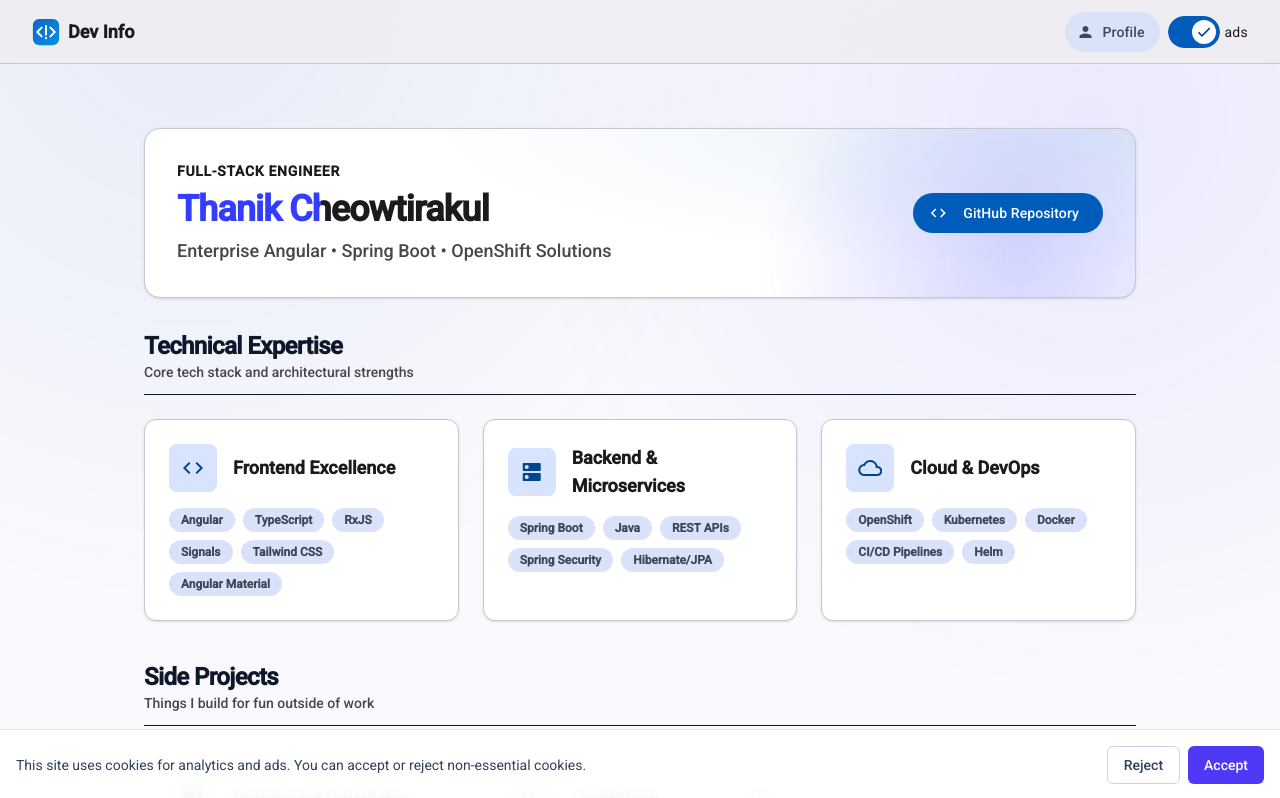
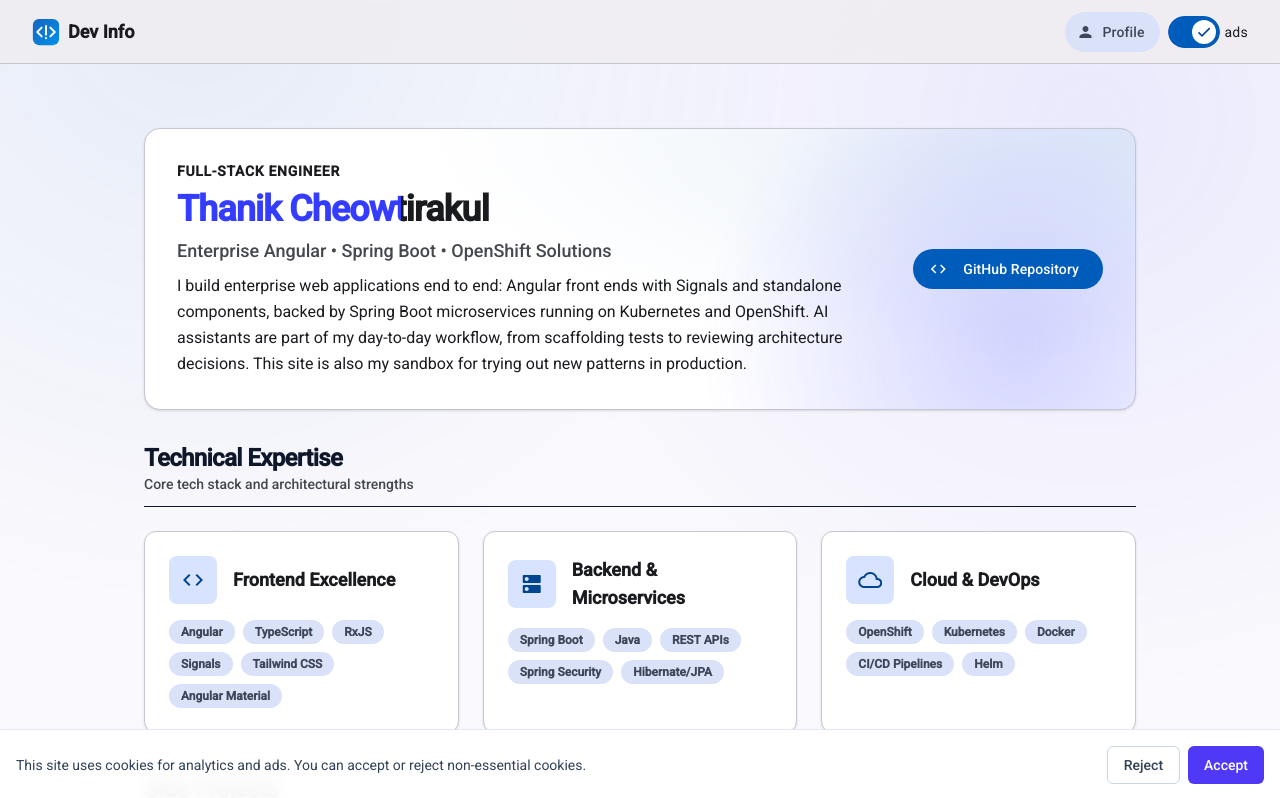
Before and after one commit to thanikc/thanikc.github.io, an Angular app: page / in a window 1280 px wide. Shown: the top 798 px of the page. Built offline with nearby package versions, Linux system fonts and the light colour scheme.

Commit message:
feat(profile): add short prose

```diff
--- a/src/app/domains/profile/profile.component.html
+++ b/src/app/domains/profile/profile.component.html
@@ -13,6 +13,9 @@
         </h1>
         <p class="hero-subtitle text-lg font-medium max-w-2xl">
           {{ subtitle }}
+        </p>
+        <p class="hero-intro text-base max-w-2xl leading-relaxed">
+          {{ intro }}
         </p>
       </div>
 
--- a/src/app/domains/profile/profile.component.ts
+++ b/src/app/domains/profile/profile.component.ts
@@ -66,6 +66,8 @@
   // Static presentation content: no reactivity needed.
   readonly title = 'Full-Stack Engineer';
   readonly subtitle = 'Enterprise Angular • Spring Boot • OpenShift Solutions';
+  readonly intro =
+    'I build enterprise web applications end to end: Angular front ends with Signals and standalone components, backed by Spring Boot microservices running on Kubernetes and OpenShift. AI assistants are part of my day-to-day workflow, from scaffolding tests to reviewing architecture decisions. This site is also my sandbox for trying out new patterns in production.';
   readonly skillCategories = SKILL_CATEGORIES;
   readonly sideProjects = SIDE_PROJECTS;
 }
```
Also changed, not shown: 1 other file (tests, documents, lock files or other folders).
